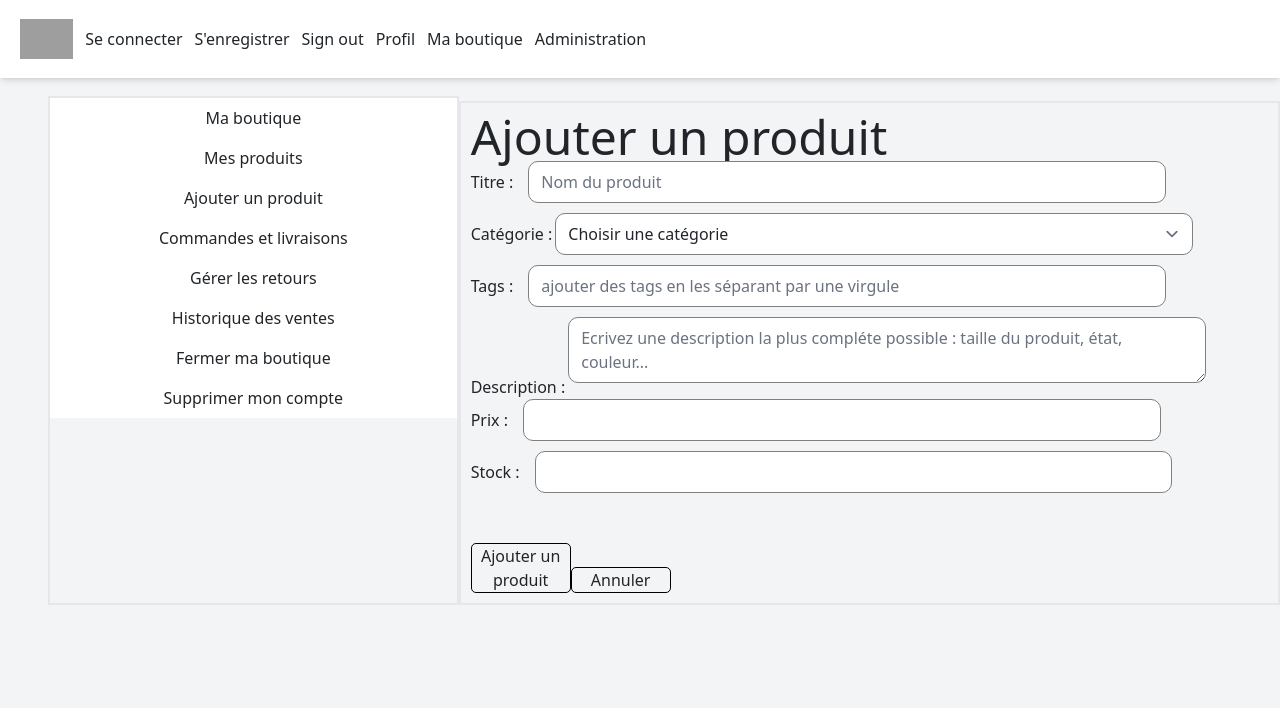
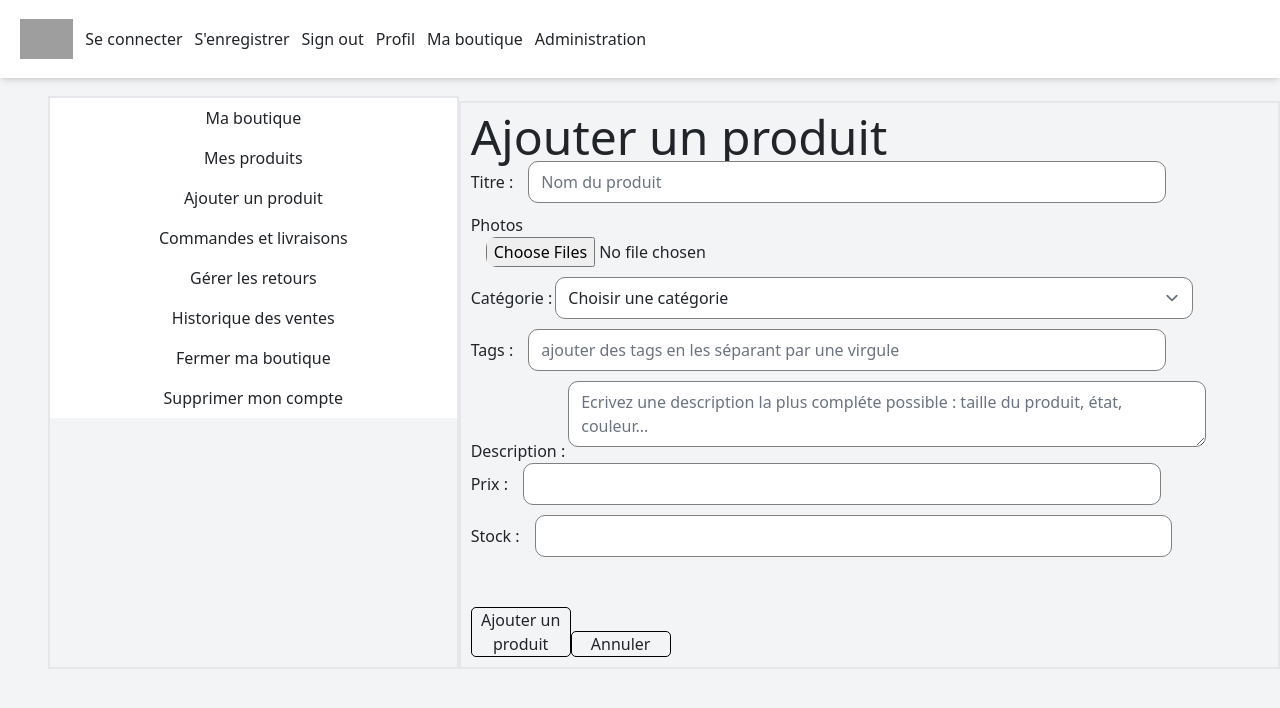
Before and after one commit to Exizygl/Trade-corner, a React (Vite) app: page /maboutique/ajouterproduit in a window 1280 px wide. Shown: the top 708 px of the page. Built offline with nearby package versions, Linux system fonts and the light colour scheme; grey boxes are pictures that could not be loaded.

Commit message:
WIP- ajout d'images et afficahge catégories avant restructuration BDD

```diff
--- a/src/app/components/layouts/maBoutique/AddProduct.jsx
+++ b/src/app/components/layouts/maBoutique/AddProduct.jsx
@@ -9,6 +9,7 @@ import { validationAddProduct } from '../../../utils/Validation';
 import SubmitRegisterModal from '.././modal/SubmitRegisterModal';
 import { useParams, useHistory, Link } from 'react-router-dom';
 import { URL_SELLER } from '../../../shared/constants/urls/urlConstants';
+import { addProduct } from '../../../api/backend/requestApi';
 
 
 export default function AddProduct() {
@@ -16,6 +17,26 @@ export default function AddProduct() {
 
 const products = useSelector(state => state.store.products); //je pointe sur le tableau products dans le store
 const dispatch = useDispatch();
+const categories = [{name : 'categorie 1', id: 1}, {name : 'categorie 2', id: 2}, {name : 'categorie 3', id: 3}];
+
+// const loadImage = (e) => {
+
+//     const extension = findImageExtension(e.currentTarget.files[0].name)
+//     if (!extension) {
+//         setErrorExtensionImage(`L'extension d'image doit être jpg, jpeg ou png`)
+//     } else setErrorExtensionImage("");
+
+//     const imageSize = validImageSize(e.currentTarget.files[0].size)
+//     if (!imageSize) {
+//         setErrorSizeImage(`Le poids de l'image ne doit pas dépasser 200 Ko`)
+//     } else setErrorSizeImage("");
+
+//     if (extension && imageSize) {
+//         formikImage.setFieldValue('avatar', e.currentTarget.files[0])
+//     }
+// }
+
+// }
 
     // Variable
 
@@ -44,8 +65,11 @@ const dispatch = useDispatch();
         });
 
     function onSubmit(formValues) {
+        //const files = target.files;
+        //console.log("target.files = "+files);
         console.log("submit");
-        console.log(formValues);
+        console.log("formValues = " +JSON.stringify(formValues));
+        addProduct(formValues);
     }
 
 
@@ -80,6 +104,23 @@ const dispatch = useDispatch();
                     </div>
                 </div>
 
+                <label htmlFor="email">Photos</label>
+                            <div>
+                                <input
+                                    id="photos"
+                                    type="file"
+                                    name="photos"
+                                    accept='images/*'
+                                    multiple = "multiple"
+                                    value={values.photos}
+                                    onChange={handleChange}
+                                />
+                                {/* {userImageValue && <div> <p>Image chargée</p> <PreviewUserImage file={userImageValue} /> </div>}
+                                {errorSizeImage && <label className='text-red-500'> {errorSizeImage}</label>}
+                                {errorExtensionImage && <label className='text-red-500'> {errorExtensionImage}</label>} */}
+
+                            </div>
+
 {/* catégorie du produit */}
                 <div>
                     <label htmlFor="category">Catégorie : </label>
@@ -89,7 +130,14 @@ const dispatch = useDispatch();
                         <option value="" label="Choisir une catégorie">
                             Choisir une catégorie
                         </option>
+                        {categories.map( category =>
+                    <option value={category.name} key = {category.id}> {category.name}</option>
+                    )}
                     </select>
+
+
+
+
                     <div>
                         {touched.category && errors.category ? (
                                         <small>{errors.category}</small>
@@ -190,4 +238,4 @@ const dispatch = useDispatch();
         </div>
     </div>
     );
-}
+                            };
```
